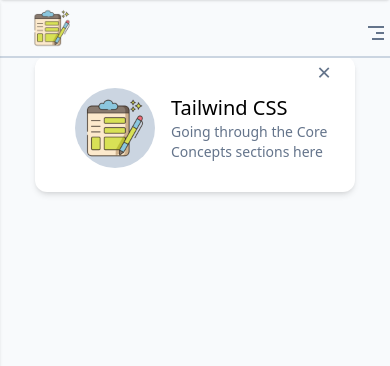
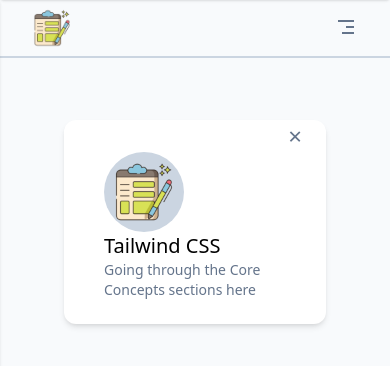
Before and after one commit to mflavin/v3tw, a Vue app: page / in a window 390 px wide. Shown: the top 366 px of the page. Built offline with nearby package versions, Linux system fonts and the light colour scheme.

Commit message:
Fix spacing for homeview, rounded-card, mobilemenu

```diff
--- a/src/App.vue
+++ b/src/App.vue
@@ -26,6 +26,11 @@
 export default {
   name: 'app',
   components: { TopBar, SideBar },
+  created() {
+    // Add darkmode-transition class here to avoid first page load not syncing with color changes
+    // Also add delay for same reason
+    setTimeout(() => document.body.classList.add('darkmode-transition'), 150);
+  },
 };
 </script>
 
--- a/src/components/TopBar/TopBar.vue
+++ b/src/components/TopBar/TopBar.vue
@@ -32,7 +32,7 @@
         />
       </li>
       <!-- Show mobile menu button until small viewport -->
-      <li class="mx-0.5 mt-3 sm:mx-0 lg:hidden">
+      <li class="my-2 mr-8 lg:hidden">
         <NavMobileMenu @menu-clicked="toggleMenu" />
       </li>
       <!-- Hide nav links until small viewport -->
--- a/src/index.css
+++ b/src/index.css
@@ -53,12 +53,11 @@
 
 .rounded-card {
   @apply mx-auto
-          max-w-xs
+          max-w-2xl
           rounded-xl
           bg-white
           shadow-md
           dark:bg-slate-900
-          md:max-w-2xl;
 }
 
 .toast-card {
--- a/src/router/index.js
+++ b/src/router/index.js
@@ -3,6 +3,10 @@
 const router = createRouter({
   history: createWebHistory(import.meta.env.BASE_URL),
   routes: [
+    {
+      path: '/:pathMatch(.*)*',
+      redirect: '/',
+    },
     {
       path: '/',
       name: 'home',
--- a/src/views/CoreConcepts/ResponsiveDesign.vue
+++ b/src/views/CoreConcepts/ResponsiveDesign.vue
@@ -1,5 +1,5 @@
 <template>
-  <div class=" sm:max-w-2xl">
+  <div class="sm:max-w-2xl">
     <div class="sm:flex rounded-card">
       <div class="sm:shrink-0">
         <img
--- a/src/views/HomeView.vue
+++ b/src/views/HomeView.vue
@@ -1,8 +1,10 @@
 <template>
-  <ToastBox
-    title="Tailwind CSS"
-    text="Going through the Core Concepts sections here"
-  />
+  <main>
+    <ToastBox
+      title="Tailwind CSS"
+      text="Going through the Core Concepts sections here"
+    />
+  </main>
 </template>
 
 <script>
```
